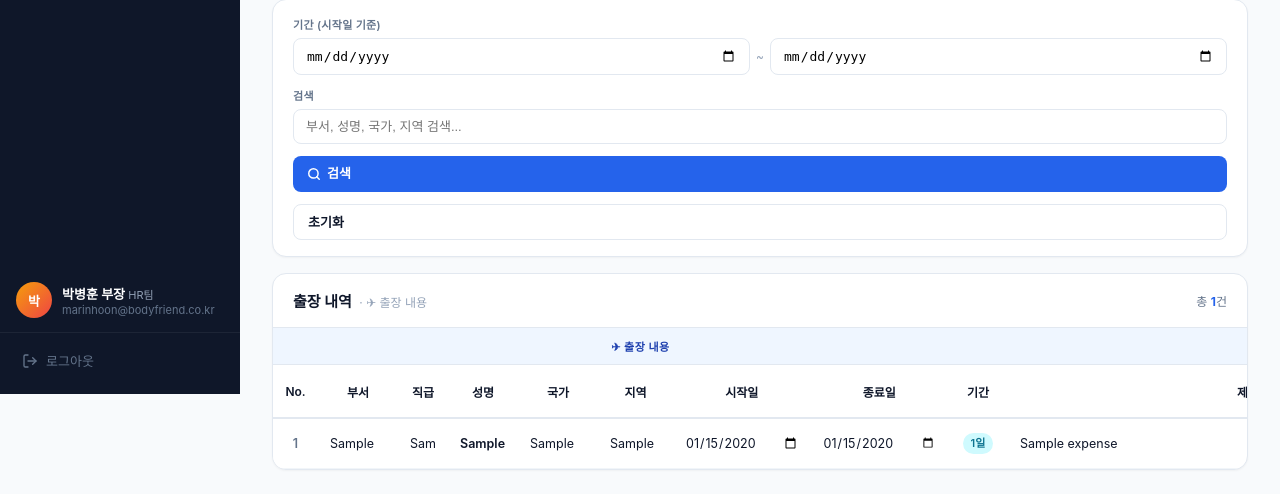
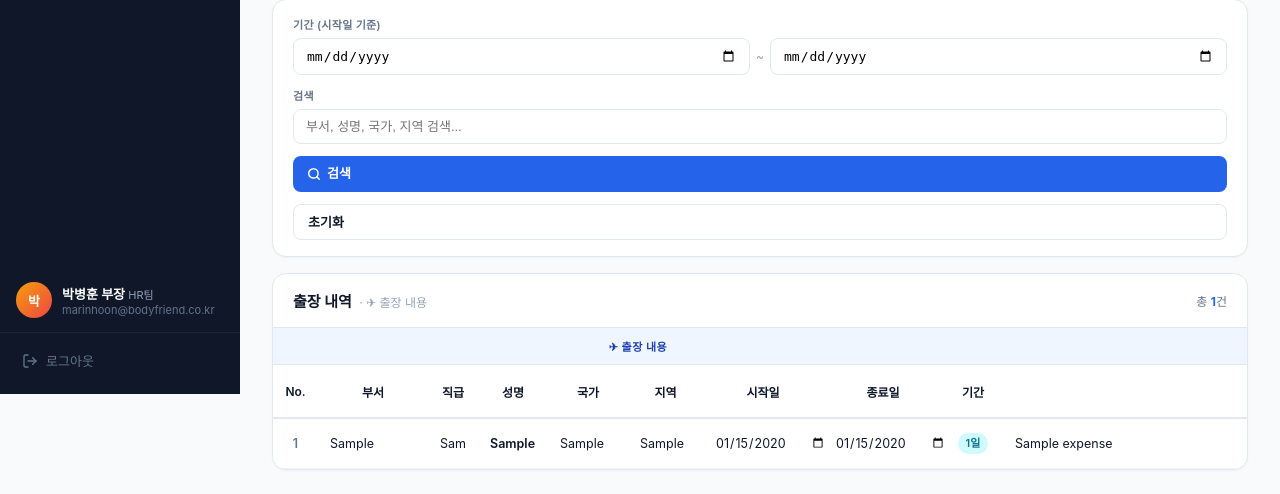
Before and after one commit to qkrrudxkr77/FAMS, a FastAPI app: page / in a window 1280 px wide. Shown: the part 406-900 px from the top of the page. Run offline with FastAPI, Linux system fonts and the light colour scheme; tables that the repository leaves empty hold one stand-in row (values such as "Sample post"); parts of the project's set-up code (start-up, migrations or seed data) failed here and were passed over.

Commit message:
fix: UI 개선 5종
- 부서 min-width 80→110px, 제목 480→560px
- 시작일/종료일 max-width 강제 고정 (120px), date input width:115px
- sticky left 값 재계산 (부서 110px 반영)
- 항공료: 기본 서식 (color/weight 제거)
- 항공+수수료/합계: primary blue bold 강조
- 취소/변경: hidden input + 배지 span 조합
  * 수정 시 → '수정' 황색 배지
  * 취소 시 → '취소' 적색 배지
  * 없음 → '-'

```diff
--- a/overseas_trip/static/style.css
+++ b/overseas_trip/static/style.css
@@ -321,24 +321,24 @@ tbody td:nth-child(-n+9) {
 }
 thead .col-row th { white-space: nowrap; }
 thead .col-row th:nth-child(1) { left: 0;    min-width: 45px; }
-thead .col-row th:nth-child(2) { left: 45px;  min-width: 80px; }
-thead .col-row th:nth-child(3) { left: 125px; min-width: 50px; }
-thead .col-row th:nth-child(4) { left: 175px; min-width: 70px; }
-thead .col-row th:nth-child(5) { left: 245px; min-width: 80px; }
-thead .col-row th:nth-child(6) { left: 325px; min-width: 75px; }
-thead .col-row th:nth-child(7) { left: 400px; min-width: 120px; width: 120px; }
-thead .col-row th:nth-child(8) { left: 520px; min-width: 120px; width: 120px; }
+thead .col-row th:nth-child(2) { left: 45px;  min-width: 110px; }
+thead .col-row th:nth-child(3) { left: 155px; min-width: 50px; }
+thead .col-row th:nth-child(4) { left: 205px; min-width: 70px; }
+thead .col-row th:nth-child(5) { left: 275px; min-width: 80px; }
+thead .col-row th:nth-child(6) { left: 355px; min-width: 75px; }
+thead .col-row th:nth-child(7) { left: 400px; min-width: 120px; width: 120px; max-width: 120px; }
+thead .col-row th:nth-child(8) { left: 520px; min-width: 120px; width: 120px; max-width: 120px; }
 thead .col-row th:nth-child(9) { left: 640px; min-width:  60px; }
 
 tbody td:nth-child(1) { left: 0;    min-width: 45px; }
-tbody td:nth-child(2) { left: 45px;  min-width: 80px; }
-tbody td:nth-child(3) { left: 125px; min-width: 50px; }
-tbody td:nth-child(4) { left: 175px; min-width: 70px; }
-tbody td:nth-child(5) { left: 245px; min-width: 80px; }
-tbody td:nth-child(6) { left: 325px; min-width: 75px; }
-tbody td:nth-child(7) { left: 400px; min-width: 120px; width: 120px; }
-tbody td:nth-child(8) { left: 520px; min-width: 120px; width: 120px; }
-tbody td:nth-child(9) { left: 640px; min-width:  60px; }
+tbody td:nth-child(2) { left: 45px;  min-width: 110px; }
+tbody td:nth-child(3) { left: 155px; min-width: 50px; }
+tbody td:nth-child(4) { left: 205px; min-width: 70px; }
+tbody td:nth-child(5) { left: 275px; min-width: 80px; }
+tbody td:nth-child(6) { left: 355px; min-width: 75px; }
+tbody td:nth-child(7) { left: 430px; min-width: 120px; width: 120px; max-width: 120px; }
+tbody td:nth-child(8) { left: 550px; min-width: 120px; width: 120px; max-width: 120px; }
+tbody td:nth-child(9) { left: 670px; min-width:  60px; }
 
 tbody tr:hover td:nth-child(-n+9) { background: #f0f4f8; }
 
@@ -356,10 +356,11 @@ tbody tr:hover td:nth-child(-n+9) { background: #f0f4f8; }
 
 /* 숫자 / 날짜 입력 컬럼 최소 너비 */
 .ii[type="number"] { min-width: 90px; }
-.ii[type="date"]   { min-width: 105px; }
+.ii[type="date"]   { min-width: 115px; width: 115px; }
 
 /* 각 컬럼 th / td 최소 너비 */
-thead .col-row th:nth-child(10) { min-width: 480px; }  /* 제목 */
+thead .col-row th:nth-child(2)  { min-width: 110px; }  /* 부서 */
+thead .col-row th:nth-child(10) { min-width: 560px; }  /* 제목 */
 thead .col-row th:nth-child(11) { min-width:  60px; }  /* 출장목적 */
 thead .col-row th:nth-child(12) { min-width: 130px; }  /* 품의서 */
 thead .col-row th:nth-child(13) { min-width: 130px; }  /* 보고서 */
@@ -430,9 +431,16 @@ td.no-cell { color: var(--text-secondary); font-weight: 600; }
   font-size: 11px; font-weight: 600; color: #334155;
 }
 
-.amount-total { color: var(--primary); font-weight: 700; }
+.amount-total { color: var(--text-primary); font-weight: 400; }
 .amount-zero { color: var(--text-muted); }
-.airfare-cell { color: #0e7490; font-weight: 600; }
+/* 항공료: 기본 서식 / 항공+수수료: 강조 */
+.airfare-cell { color: var(--text-primary); font-weight: 400; }
+.air-sum-cell { color: var(--primary); font-weight: 700; font-size: 13px; }
+.total-cell   { color: var(--primary); font-weight: 700; font-size: 13px; }
+
+/* 취소/변경 배지 */
+.badge-modified { background: #fef3c7; color: #92400e; }
+.badge-cancel-empty { color: var(--text-muted); }
 
 .action-btns { display: inline-flex; gap: 4px; }
 
--- a/overseas_trip/templates/index.html
+++ b/overseas_trip/templates/index.html
@@ -258,7 +258,7 @@
             <td class="center"><input type="date" class="ii" name="start_date" value="{{ row.start_date or '' }}" data-orig="{{ row.start_date or '' }}"></td>
             <td class="center"><input type="date" class="ii" name="end_date" value="{{ row.end_date or '' }}" data-orig="{{ row.end_date or '' }}"></td>
             <td class="center duration-cell">{% if duration %}<span class="badge badge-info">{{ duration }}일</span>{% else %}-{% endif %}</td>
-            <td><input class="ii" name="title" value="{{ row.title or '' }}" data-orig="{{ row.title or '' }}" style="min-width:460px"></td>
+            <td><input class="ii" name="title" value="{{ row.title or '' }}" data-orig="{{ row.title or '' }}" style="min-width:540px"></td>
             <td class="center"><input class="ii" name="trip_purpose" value="{{ row.trip_purpose or '' }}" data-orig="{{ row.trip_purpose or '' }}" style="text-align:center;max-width:60px"></td>
             <td class="center" style="font-size:11px"><input class="ii" name="application_doc_no" value="{{ row.application_doc_no or '' }}" data-orig="{{ row.application_doc_no or '' }}" style="font-size:11px;color:var(--text-secondary)"></td>
             <td class="center" style="font-size:11px"><input class="ii" name="report_doc_no" value="{{ row.report_doc_no or '' }}" data-orig="{{ row.report_doc_no or '' }}" style="font-size:11px"></td>
@@ -291,7 +291,14 @@
                 <option value="퍼스트" {% if row.booking_class == '퍼스트' %}selected{% endif %}>퍼스트</option>
               </select>
             </td>
-            <td class="center"><input class="ii" name="cancel_change" value="{{ row.cancel_change or '' }}" data-orig="{{ row.cancel_change or '' }}" style="text-align:center;cursor:default" readonly tabindex="-1"></td>
+            <td class="center">
+              <input type="hidden" name="cancel_change" class="cancel-hidden" value="{{ row.cancel_change or '' }}" data-orig="{{ row.cancel_change or '' }}">
+              <span class="cancel-badge">
+                {% if row.cancel_change == '취소' %}<span class="badge badge-cancel">취소</span>
+                {% elif row.cancel_change == '수정' %}<span class="badge badge-modified">수정</span>
+                {% else %}<span class="badge-cancel-empty">-</span>{% endif %}
+              </span>
+            </td>
             <td class="center"><input class="ii" name="compliance" value="{{ row.compliance or '' }}" data-orig="{{ row.compliance or '' }}" style="text-align:center"></td>
             <td><input class="ii" name="violation_reason" value="{{ row.violation_reason or '' }}" data-orig="{{ row.violation_reason or '' }}" style="max-width:160px"></td>
             <td><input class="ii" name="memo" value="{{ row.memo or '' }}" data-orig="{{ row.memo or '' }}" style="max-width:160px"></td>
@@ -445,18 +452,26 @@ document.addEventListener('DOMContentLoaded', function () {
     const inputs = tr.querySelectorAll('.ii, .is');
     const saveBtn = tr.querySelector('.save-btn');
 
+    function updateCancelBadge(val) {
+      const wrap = tr.querySelector('.cancel-badge');
+      if (!wrap) return;
+      if (val === '취소') wrap.innerHTML = '<span class="badge badge-cancel">취소</span>';
+      else if (val === '수정') wrap.innerHTML = '<span class="badge badge-modified">수정</span>';
+      else wrap.innerHTML = '<span class="badge-cancel-empty">-</span>';
+    }
+
     inputs.forEach(input => {
-      if (input.name === 'cancel_change') return; // readonly, 직접 편집 불가
       ['input', 'change'].forEach(ev => {
         input.addEventListener(ev, () => {
-          const editableInputs = [...inputs].filter(i => i.name !== 'cancel_change');
-          const changed = editableInputs.some(i => i.value !== i.dataset.orig);
+          const changed = [...inputs].some(i => i.value !== i.dataset.orig);
           saveBtn.style.display = changed ? 'inline-flex' : 'none';
 
-          // 수정 감지 시 cancel_change에 '수정' 자동 입력 (취소 제외)
-          const cancelInput = tr.querySelector('[name="cancel_change"]');
+          // 수정 감지 시 cancel_change hidden에 '수정' 자동 반영 (취소 제외)
+          const cancelInput = tr.querySelector('.cancel-hidden');
           if (cancelInput && cancelInput.dataset.orig !== '취소') {
-            cancelInput.value = changed ? '수정' : (cancelInput.dataset.orig || '');
+            const newVal = changed ? '수정' : (cancelInput.dataset.orig || '');
+            cancelInput.value = newVal;
+            updateCancelBadge(newVal);
           }
 
           // 기간 자동 계산
@@ -489,7 +504,7 @@ document.addEventListener('DOMContentLoaded', function () {
 async function saveRow(rowId) {
   const tr = document.querySelector(`tr[data-id="${rowId}"]`);
   const data = {};
-  tr.querySelectorAll('.ii, .is').forEach(input => {
+  tr.querySelectorAll('.ii, .is, .cancel-hidden').forEach(input => {
     data[input.name] = input.value || null;
   });
   try {
@@ -500,8 +515,7 @@ async function saveRow(rowId) {
     });
     const json = await res.json();
     if (json.success) {
-      // 원본값 업데이트 후 저장 버튼 숨김
-      tr.querySelectorAll('.ii, .is').forEach(i => { i.dataset.orig = i.value; });
+      tr.querySelectorAll('.ii, .is, .cancel-hidden').forEach(i => { i.dataset.orig = i.value; });
       tr.querySelector('.save-btn').style.display = 'none';
     } else {
       alert('저장 실패');
@@ -519,8 +533,10 @@ async function cancelRow(rowId) {
       const tr = document.querySelector(`tr[data-id="${rowId}"]`);
       if (tr) {
         tr.classList.add('row-cancelled');
-        const cancelInput = tr.querySelector('[name="cancel_change"]');
-        if (cancelInput) { cancelInput.value = '취소'; cancelInput.dataset.orig = '취소'; }
+        const cancelHidden = tr.querySelector('.cancel-hidden');
+        if (cancelHidden) { cancelHidden.value = '취소'; cancelHidden.dataset.orig = '취소'; }
+        const wrap = tr.querySelector('.cancel-badge');
+        if (wrap) wrap.innerHTML = '<span class="badge badge-cancel">취소</span>';
       }
     } else alert('취소 실패: ' + (data.message || ''));
   } catch (e) { alert('요청 실패: ' + e); }
```
